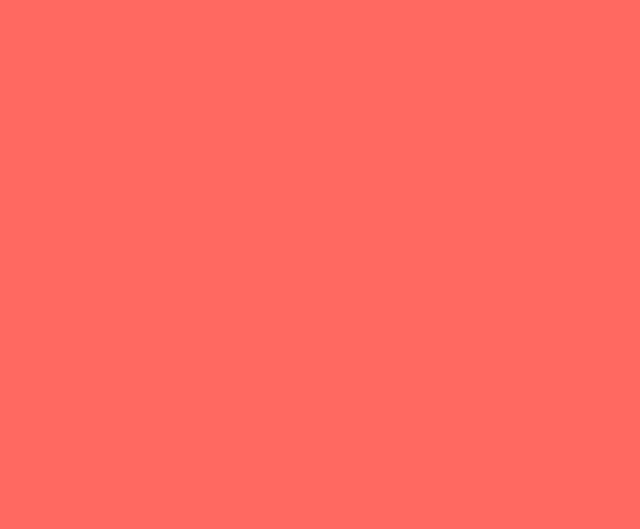
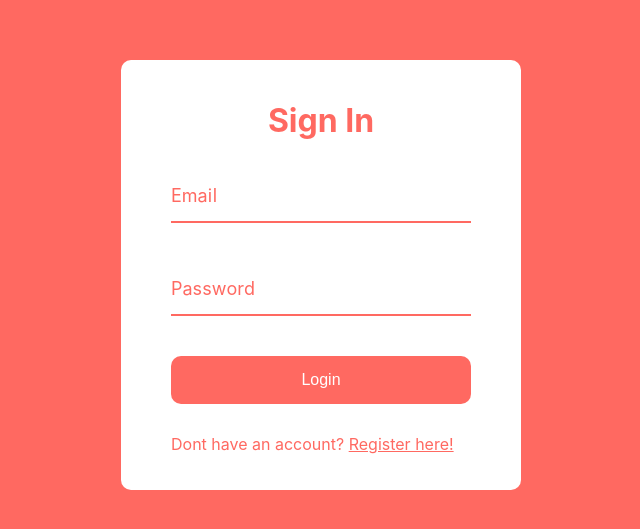
Before and after one commit to ReefHoldinga/WhatsInMyFridge, a React (Create React App) app in the folder client/: page /register in a window 1280 px wide. Before the commit this address had no page. Shown: the part 125-654 px from the top of the page, without its empty margins (319-959 px from the left). Built offline with nearby package versions, Linux system fonts and the light colour scheme; the HTML template or start-up script is replaced by a standard one.

Commit message:
unfinished register page

```diff
--- a/client/src/App.js
+++ b/client/src/App.js
@@ -3,6 +3,7 @@ import { BrowserRouter, Routes, Route } from 'react-router-dom'
 // pages and components
 // import Home from './pages/Home'
 import Login from './pages/Login'
+import Register from './pages/Register';
 // import Navbar from './components/Navbar'
 
 // function App() {
@@ -33,6 +34,11 @@ function App() {
                 path="/"
                 element={<Login />}
               />
+
+              <Route
+                path="/register"
+                element={<Register />}
+              />
             </Routes>
           </div>
         </BrowserRouter>
--- /dev/null
+++ b/client/src/pages/Register.js
@@ -0,0 +1,41 @@
+import React, { useEffect } from "react";
+import "./styles/Register.css";
+
+const Register = () => {
+  useEffect(() => {
+    const labels = document.querySelectorAll('.form-body label');
+    labels.forEach(label => {
+      const text = label.innerText;
+      label.innerHTML = ''; // Clear the original label content
+
+      // Create and append spans with transition delay
+      text.split('').forEach((letter, idx) => {
+        const span = document.createElement('span');
+        span.innerHTML = letter;
+        span.style.transitionDelay = `${idx * 50}ms`;
+        label.appendChild(span);
+      });
+    });
+  }, []);
+
+  return (
+    <div className="container">
+      <h1>Sign In</h1>
+      <form>
+        <div className="form-body">
+          <input type="text" required />
+          <label>Email</label>
+        </div>
+        <div className="form-body">
+          <input type="password" required />
+          <label>Password</label>
+        </div>
+
+        <button className="btn">Login</button>
+        <p className="text">Dont have an account? <a href="/">Register here!</a></p>
+      </form>
+    </div>
+  );
+};
+
+export default Register;
--- /dev/null
+++ b/client/src/pages/styles/Register.css
@@ -0,0 +1,118 @@
+* {
+  box-sizing: border-box;
+}
+
+body {
+  background-color: rgba(255, 105, 97);
+  color: rgba(255, 105, 97);
+  display: flex;
+  flex-direction: column;
+  align-items: center;
+  justify-content: center;
+  height: 100vh;
+  overflow: hidden;
+  margin: 0;
+}
+
+/* .container {
+  background-color: rgba(122, 6, 0, 0.8);
+  padding: 20px 50px;
+  border: none;
+  border-radius: 10px;
+} */
+
+.container {
+  background-color: white;
+  padding: 20px 50px;
+  border: none;
+  border-radius: 10px;
+}
+
+.container h1 {
+  text-align: center;
+  margin-bottom: 30px;
+}
+
+.container a {
+  text-decoration: underline;
+  color: rgba(255, 105, 97);
+}
+
+.container a:hover {
+  text-decoration: underline;
+  color: rgba(122, 6, 0);
+}
+
+.form-body {
+  position: relative;
+  width: 300px;
+  margin: 20px 0px 40px;
+}
+
+.form-body input {
+  border: none;
+  border-bottom: rgba(255, 105, 97) 2px solid;
+  width: 100%;
+  padding: 15px 0px;
+  background: transparent;
+  display: block;
+  font-size: 18px;
+}
+
+.form-body input:hover {
+  border-bottom: rgba(122, 6, 0) 2px solid;
+}
+
+.form-body label {
+  position: absolute;
+  top: 15px;
+  left: 0px;
+  color: rgba(255, 105, 97);
+}
+
+.form-body input:focus, .form-body input:valid {
+  outline: 0;
+  border-bottom-color:  rgba(122, 6, 0);
+}
+
+.form-body label span{
+  display: inline-block;
+  font-size: 18px;
+  min-width: 5px;
+  transition: 0.3s cubic-bezier(0.68, -0.55, 0.265, 1.55);
+}
+
+.form-body input:focus + label span,
+.form-body input:valid + label span {
+  color: rgba(122, 6, 0);
+  transform: translateY(-30px);
+}
+
+.btn {
+  cursor: pointer;
+  display: inline-block;
+  width: 100%;
+  background: rgba(255, 105, 97);
+  border-radius: 10px;
+  padding: 15px;
+  font-size: 16px;
+  border: none;
+  color: white;
+}
+
+.text {
+  margin-top: 30px;
+}
+
+.btn:focus {
+  outline: 0;
+}
+
+.btn:active {
+  transform: scale(0.98);
+  background-color: rgba(122, 6, 0);
+}
+
+.btn:hover {
+  background-color: rgba(122, 6, 0);
+}
```
